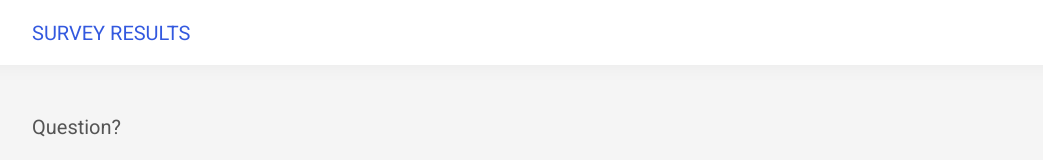
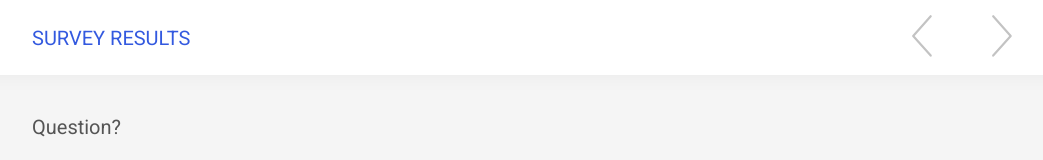
Before and after one commit to john555/survey-results, a React (Create React App) app: page / in a window 1280 px wide. Shown: the top 160 px of the page, without its empty margins (108-1151 px from the left). Built offline with nearby package versions, Linux system fonts and the light colour scheme.

Commit message:
Add navigation

```diff
--- a/src/App.js
+++ b/src/App.js
@@ -4,6 +4,7 @@ import Header from './containers/Header';
 import Main from './containers/Main';
 import Question from './components/question/Question';
 import Answer from './components/answer/Answer';
+import Navigation from './components/navigation/Navigation';
 
 const data = [{
   question: 'Question?',
@@ -38,21 +39,60 @@ class App extends Component {
   constructor(props) {
     super(props);
     this.state = {
-      ...data[0],
+      data,
+      currentIndex: 0,
+    }
+  }
+
+  prev = () => {
+    if (this.hasReacheStart()) {
+      return;
     }
 
+    this.setState(prevState => ({
+      currentIndex: prevState.currentIndex -= 1,
+    }));
   }
+
+  next =  () => {
+    if (this.hasReachedEnd()) {
+      return;
+    }
+    this.setState(prevState => ({
+      currentIndex: prevState.currentIndex += 1,
+    }));
+  }
+
+  hasReacheStart() {
+    return 0 === this.state.currentIndex;
+  }
+
+  hasReachedEnd() {
+    return (this.state.data.length - 1) === this.state.currentIndex;
+  }
+
   render() {
+    const data = this.state.data[this.state.currentIndex];
     return (
       <div className="App">
         <Header />
+        <div className="navigationWrapper">
+          <div className="container">
+          <Navigation
+            disablePreviousButton={this.hasReacheStart()}
+            disableNextButton={this.hasReachedEnd()}
+            previousButtonClick={this.prev}
+            nextButtonClick={this.next}
+          />
+          </div>
+        </div>
         <div className="container">
           <Main>
-            <Question question={this.state.question}>
+            <Question question={data.question}>
               {
-                this.state.responses.map((response, index) => (
+                data.responses.map((response) => (
                   <Answer
-                    key={JSON.stringify(response.responses)}
+                    key={Math.random()}
                     group={response.group}
                     data={response.responses}
                   />
--- /dev/null
+++ b/src/components/navigation/Navigation.js
@@ -0,0 +1,37 @@
+import React from 'react';
+import PropTypes from 'prop-types';
+
+const Navigation = props => (
+  <div className="navigation">
+    <button
+      onClick={props.disablePreviousButton? () => {} : props.previousButtonClick}
+      className={`navigation__button ${props.disablePreviousButton? 'navigation__button--inactive' : ''}`}
+    >
+      <svg className="navigation__icon" viewBox="0 0 10 20">
+        <path d="M9,1 L1,10, L9,19" />
+      </svg>
+    </button>
+    <button
+      onClick={props.disableNextButton ? () => {} : props.nextButtonClick}
+     className={`navigation__button ${props.disableNextButton? 'navigation__button--inactive' : ''}`}
+    >
+      <svg className="navigation__icon" viewBox="0 0 10 20">
+        <path d="M1,1 L9,10, L1,19" />
+      </svg>
+    </button>
+  </div>
+);
+
+Navigation.defaultProps = {
+  disablePreviousButton: false,
+  disableNextButton: false,
+};
+
+Navigation.propTypes = {
+  disablePreviousButton: PropTypes.bool,
+  disableNextButton: PropTypes.bool,
+  nextButtonClick: PropTypes.func.isRequired,
+  previousButtonClick: PropTypes.func.isRequired,
+};
+
+export default Navigation;
--- a/src/index.css
+++ b/src/index.css
@@ -27,7 +27,6 @@ body {
 
 .mainHeader {
   background: white;
-  max-height: 6.5rem;
   height: var(--header-height);
   display: flex;
   align-items: center;
@@ -110,3 +109,44 @@ body {
   stroke: none;
   fill: #ddd;
 }
+
+/* Navigation */
+.navigationWrapper {
+  position: fixed;
+  top: 0;
+  width: 100%;
+  pointer-events: none;
+}
+
+.navigationWrapper > .container {
+  display: flex;
+  justify-content: flex-end;
+}
+.navigation {
+  display: flex;
+  pointer-events: all;
+}
+
+.navigation__button {
+  background: none;
+  border: none;
+  width: 6rem;
+  height: var(--header-height);
+  transform: opacity 200ms ease-in-out;
+}
+
+.navigation__button--inactive {
+  opacity: 0.5;
+}
+
+.navigation__button + .navigation__button {
+  margin-left: 2rem;
+}
+
+.navigation__icon {
+  fill: none;
+  stroke: #888;
+  stroke-linecap: round;
+  stroke-linejoin: round;
+  height: 60%;
+}
```
Also changed, not shown: parser.js (+2 -5 lines), 1 other file (tests, documents, lock files or other folders).
